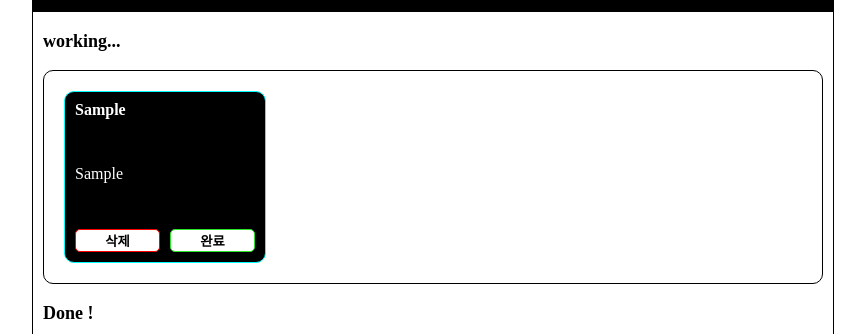
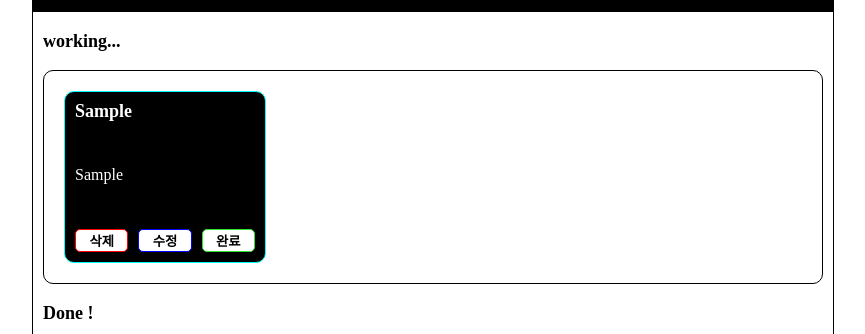
Before and after one commit to wsdx123/todo-sparta, a React (Create React App) app: page / in a window 1280 px wide. Both pictures are taken after typing "Sample", "Sample" into the empty fields and a click on the button "추가하기". Shown: the part 142-476 px from the top of the page, without its empty margins (207-1072 px from the left). Built offline with nearby package versions, Linux system fonts and the light colour scheme; the HTML template or start-up script is replaced by a standard one.

Commit message:
feat: modal 생성

```diff
--- a/src/App.module.css
+++ b/src/App.module.css
@@ -34,11 +34,3 @@
   font-weight: bold;
   font-size: large;
 }
-.working {
-  display: flex;
-  flex-wrap: wrap;
-  border: 1px solid black;
-  border-radius: 10px;
-  margin: 0px 10px;
-  padding: 10px;
-}
--- a/src/components/card/Card.module.css
+++ b/src/components/card/Card.module.css
@@ -1,7 +1,7 @@
 .card {
   background-color: black;
   width: 180px;
-  height: 150px;
+  min-height: 150px;
   margin: 10px;
   padding: 10px;
   border: 1px solid aqua;
@@ -13,9 +13,15 @@
 }
 .card > h4 {
   font-weight: 600;
+  font-size: large;
+  margin-bottom: 10px;
+}
+.card > p {
+  word-break: break-all;
 }
 .cardBtn {
   display: flex;
+  margin-top: 10px;
 }
 
 .cardBtn > button {
@@ -30,3 +36,7 @@
   margin-right: 10px;
   border: 1px solid red;
 }
+.cardBtn > button:nth-child(2) {
+  margin-right: 10px;
+  border: 1px solid blue;
+}
--- a/src/components/card/index.jsx
+++ b/src/components/card/index.jsx
@@ -1,8 +1,12 @@
 import styles from 'components/card/Card.module.css'
+import Modal from 'components/modal'
+import { useState } from 'react'
 import { useDispatch } from 'react-redux'
 import { deleteTodo, doneTodo } from 'redux/modules/todos'
 
 function Card({ props, children }) {
+  const [openModal, setOpenModal] = useState(false)
+
   const dispatch = useDispatch()
 
   const handleRemove = () => {
@@ -22,6 +26,10 @@ function Card({ props, children }) {
     dispatch(doneTodo(props.id))
   }
 
+  const handleModal = () => {
+    setOpenModal(true)
+  }
+
   return (
     <div key={props.id} className={styles.card}>
       <h4>{props.todoTitle}</h4>
@@ -30,10 +38,14 @@ function Card({ props, children }) {
         <button type='button' onClick={handleRemove}>
           삭제
         </button>
+        <button type='button' onClick={handleModal}>
+          수정
+        </button>
         <button type='button' onClick={handleDone}>
           {children}
         </button>
       </div>
+      {openModal && <Modal setOpenModal={setOpenModal} />}
     </div>
   )
 }
--- /dev/null
+++ b/src/components/cardList/CardList.module.css
@@ -0,0 +1,8 @@
+.working {
+  display: flex;
+  flex-wrap: wrap;
+  border: 1px solid black;
+  border-radius: 10px;
+  margin: 0px 10px;
+  padding: 10px;
+}
--- a/src/components/cardList/index.jsx
+++ b/src/components/cardList/index.jsx
@@ -1,12 +1,13 @@
 import Card from 'components/card'
 import React from 'react'
 import { useSelector } from 'react-redux'
+import styles from 'components/cardList/CardList.module.css'
 
 function CardList({ isDone }) {
   const data = useSelector((state) => state.todos)
   console.log(data)
   return (
-    <div>
+    <div className={styles.working}>
       {data
         .filter((el) => el.isDone === isDone)
         .map((el) => (
--- /dev/null
+++ b/src/components/modal/Modal.module.css
@@ -0,0 +1,20 @@
+.container {
+  width: 300px;
+  background-color: red;
+  z-index: 99;
+  position: absolute;
+  top: 50%;
+  left: calc(50% - 160px);
+  padding: 10px;
+}
+
+.temp {
+  position: absolute;
+  top: 0;
+  left: 0;
+  width: 100vw;
+  height: 100vh;
+  background-color: gray;
+  z-index: 10;
+  opacity: 0.75;
+}
--- /dev/null
+++ b/src/components/modal/index.jsx
@@ -0,0 +1,44 @@
+import React, { useState } from 'react'
+import styles from 'components/modal/Modal.module.css'
+
+function Modal({ setOpenModal }) {
+  const [title, setTitle] = useState('')
+  const [text, setText] = useState('')
+  const [modTodo, setModTodo] = useState({})
+
+  const handleModal = () => {
+    setOpenModal(false)
+  }
+
+  const handleTitle = (e) => {
+    setTitle(e.target.value)
+  }
+
+  const handleText = (e) => {
+    setText(e.target.value)
+  }
+
+  const handleSubmit = (e) => {
+    e.preventDefault()
+    setModTodo({ title, text })
+    setOpenModal(false)
+  }
+
+  return (
+    <div>
+      <div className={styles.temp} />
+      <div className={styles.container}>
+        <button type='button' onClick={handleModal}>
+          x
+        </button>
+        <form onSubmit={handleSubmit}>
+          <input type='text' value={title} onChange={handleTitle} />
+          <input type='text' value={text} onChange={handleText} />
+          <button type='submit'>수정</button>
+        </form>
+      </div>
+    </div>
+  )
+}
+
+export default Modal
```
